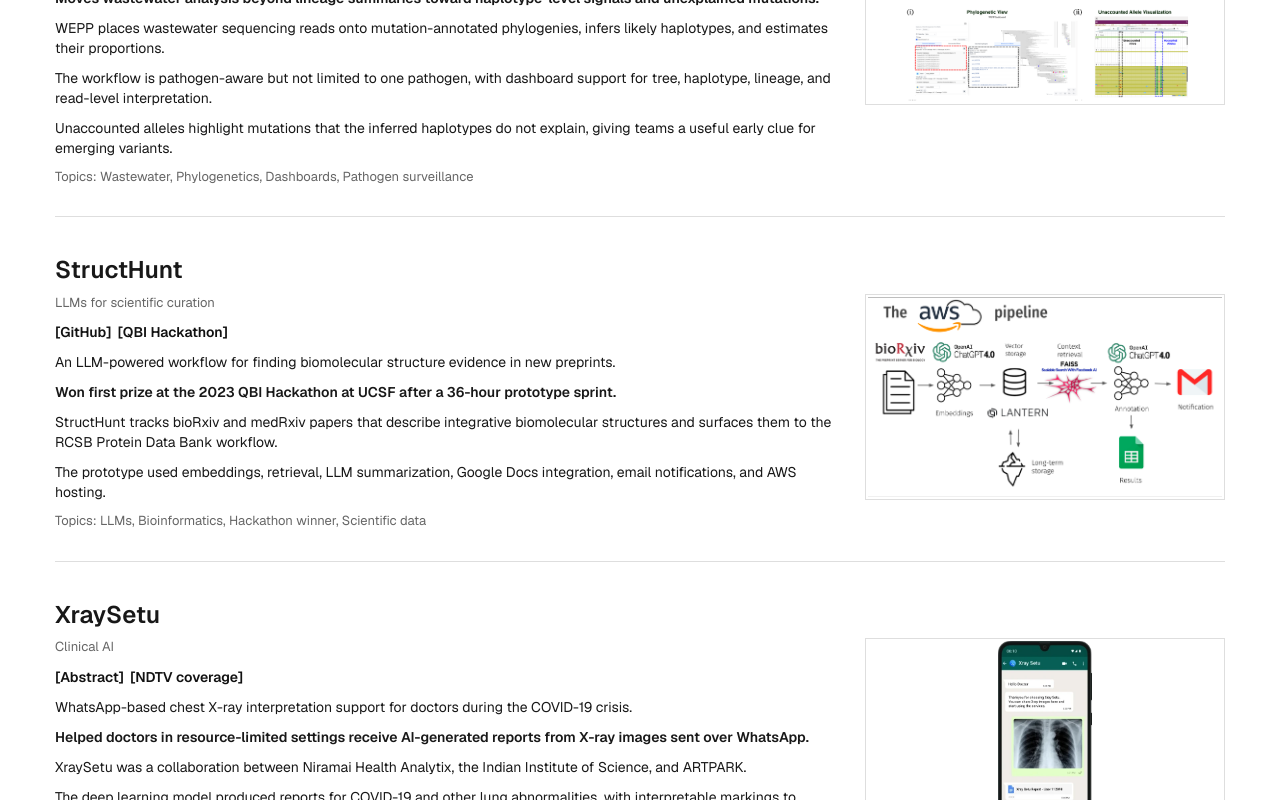
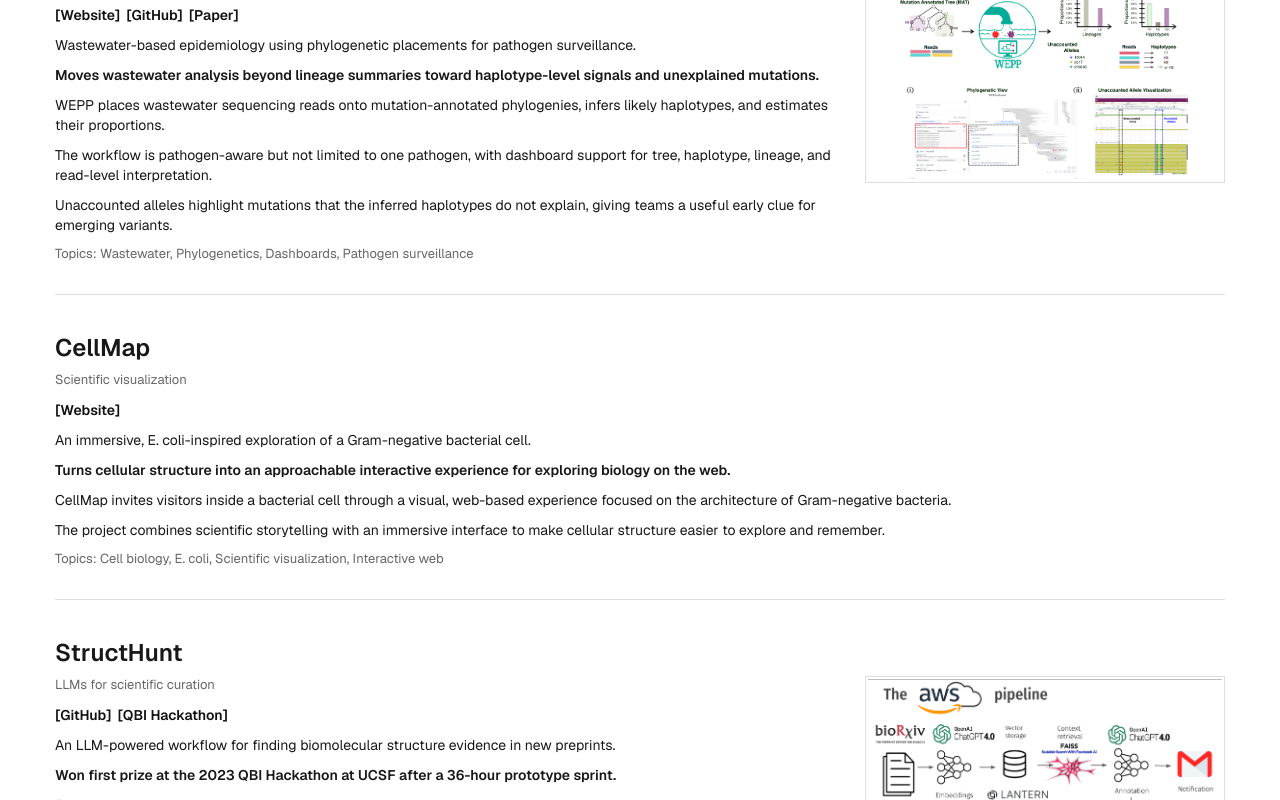
Before and after one commit to pratikkatte/portfolio, a Next.js app: page / in a window 1280 px wide. Shown: the part 2320-3120 px from the top of the page. Built offline with nearby package versions, Linux system fonts and the light colour scheme.

Commit message:
Add CellMap project

```diff
--- a/app/site-data.ts
+++ b/app/site-data.ts
@@ -77,6 +77,22 @@ export const projects: Project[] = [
         href: "https://journals.plos.org/ploscompbiol/article?id=10.1371/journal.pcbi.1014124",
       },
     ],
+    featured: true,
+  },
+  {
+    slug: "cellmap",
+    title: "CellMap",
+    eyebrow: "Scientific visualization",
+    summary:
+      "An immersive, E. coli-inspired exploration of a Gram-negative bacterial cell.",
+    impact:
+      "Turns cellular structure into an approachable interactive experience for exploring biology on the web.",
+    details: [
+      "CellMap invites visitors inside a bacterial cell through a visual, web-based experience focused on the architecture of Gram-negative bacteria.",
+      "The project combines scientific storytelling with an immersive interface to make cellular structure easier to explore and remember.",
+    ],
+    tags: ["Cell biology", "E. coli", "Scientific visualization", "Interactive web"],
+    links: [{ label: "Website", href: "https://cell-map.com/" }],
     featured: true,
   },
   {
```
